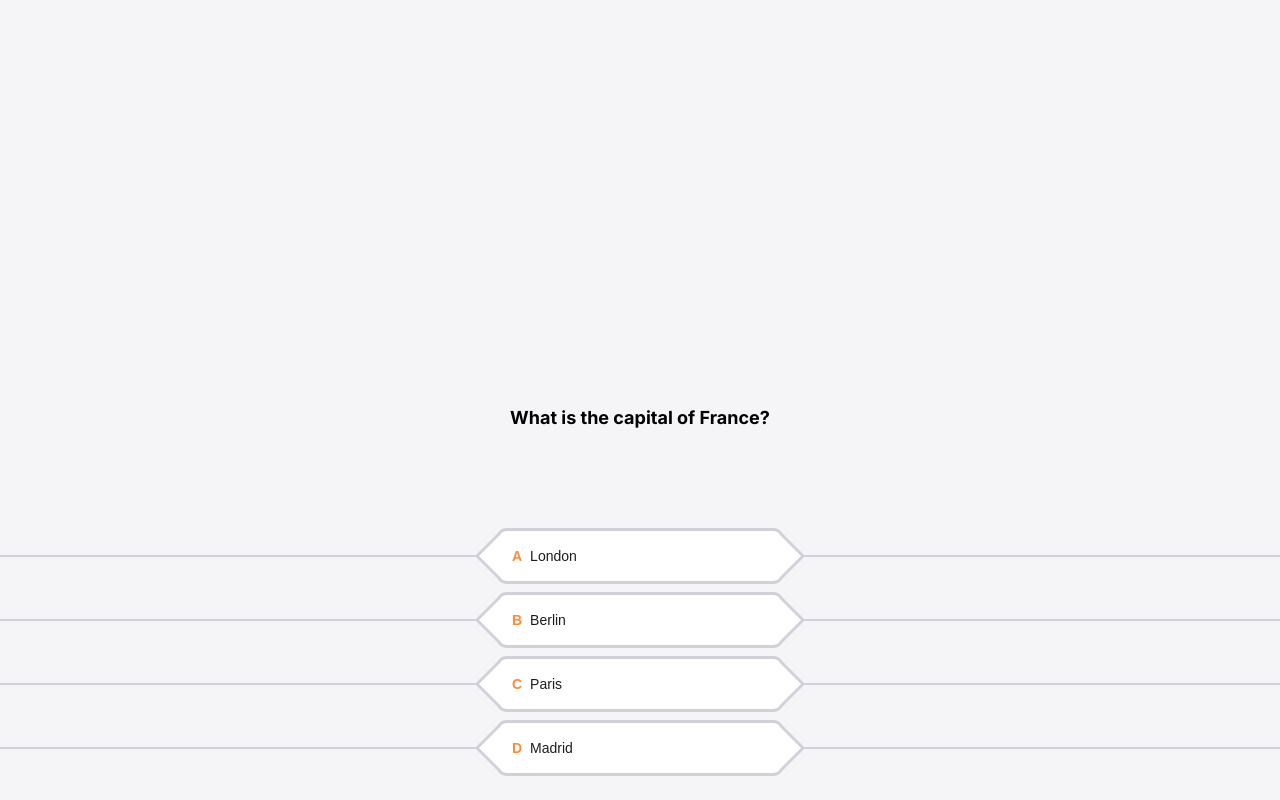
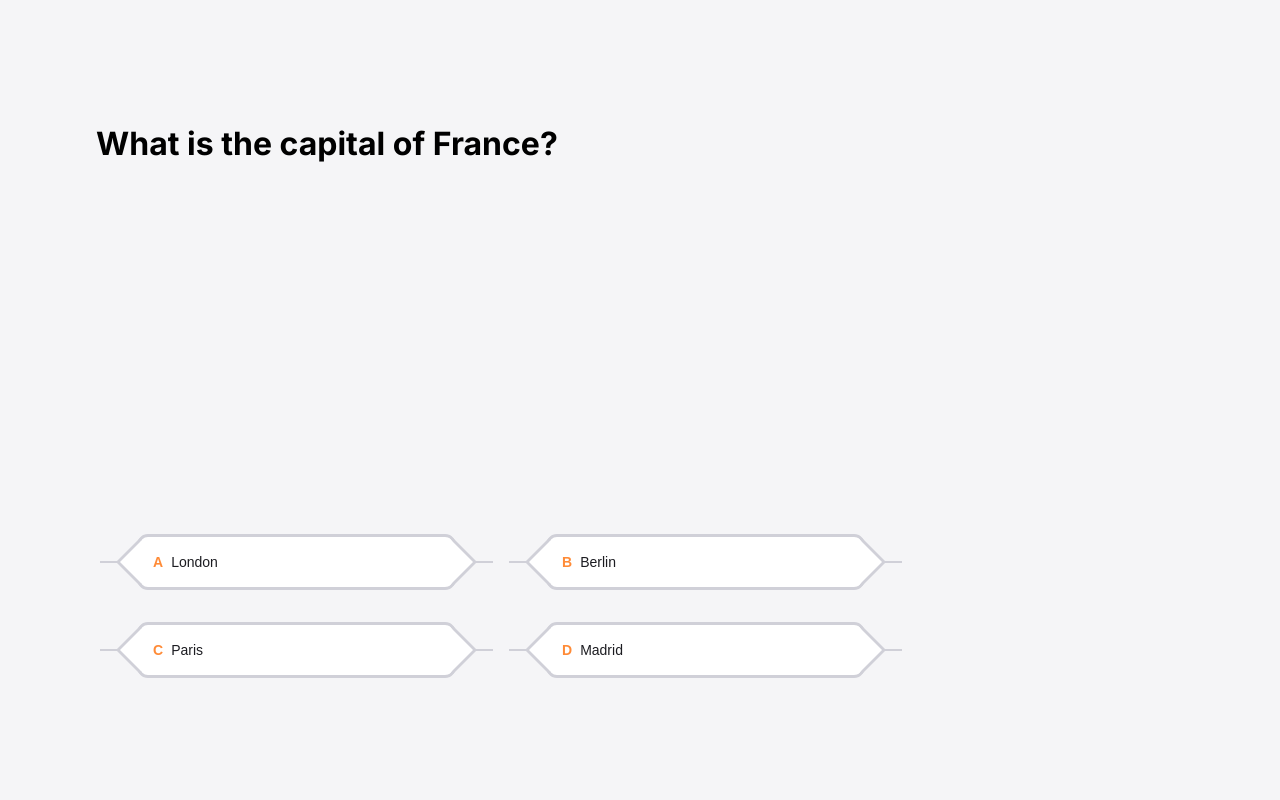
Before and after one commit to ivatsu-test/nibble, a Next.js app: page /game in a window 1280 px wide. Built offline with nearby package versions, Linux system fonts and the light colour scheme.

Commit message:
feat: game screen desktop

```diff
--- a/src/app/game/game-page.module.css
+++ b/src/app/game/game-page.module.css
@@ -5,3 +5,10 @@
   align-items: center;
   background-color: var(--black-100);
 }
+
+@media (min-width: 992px) {
+  .l-game-page {
+    flex-direction: row;
+    justify-content: flex-start;
+  }
+}
--- a/src/components/game.module.css
+++ b/src/components/game.module.css
@@ -1,17 +1,16 @@
 .l-game {
-  display: flex;
-  flex-direction: column;
-  justify-content: flex-end;
-  align-items: center;
+  display: grid;
   height: 100vh;
   padding-bottom: 24px;
 }
 
 .question {
-  margin-bottom: 100px;
+  max-width: 624px;
+  display: flex;
   padding: 0 16px;
   font-size: 18px;
   text-align: center;
+  align-self: center;
 }
 
 .l-answers-container {
@@ -20,6 +19,7 @@
   justify-content: center;
   align-items: center;
   gap: 8px;
+  align-self: flex-end;
 }
 
 .answer-option-button {
@@ -35,7 +35,7 @@
 .hexagon {
   --height: 56px;
   height: var(--height);
-  width: 288px;
+  width: 246px;
   background-color: var(--white);
   border-top-left-radius: 11px;
   border-top-right-radius: 11px;
@@ -64,7 +64,7 @@
     position: absolute;
     bottom: -1px;
     right: -1px;
-    width: 100vw;
+    width: 17px;
     height: 2px;
     background-color: var(--black-300);
   }
@@ -103,7 +103,7 @@
     position: absolute;
     bottom: -1px;
     left: -1px;
-    width: 100vw;
+    width: 17px;
     height: 2px;
     background-color: var(--black-300);
   }
@@ -127,3 +127,26 @@
   font-size: 14px;
   color: var(--black-500);
 }
+
+@media (min-width: 992px) {
+  .l-game {
+    padding-bottom: 122px;
+    padding-left: 80px;
+  }
+
+  .question {
+    font-size: 32px;
+  }
+
+  .l-answers-container {
+    width: 842px;
+    display: flex;
+    flex-direction: row;
+    flex-wrap: wrap;
+    gap: 32px 90px;
+  }
+
+  .hexagon {
+    width: 319px;
+  }
+}
```
